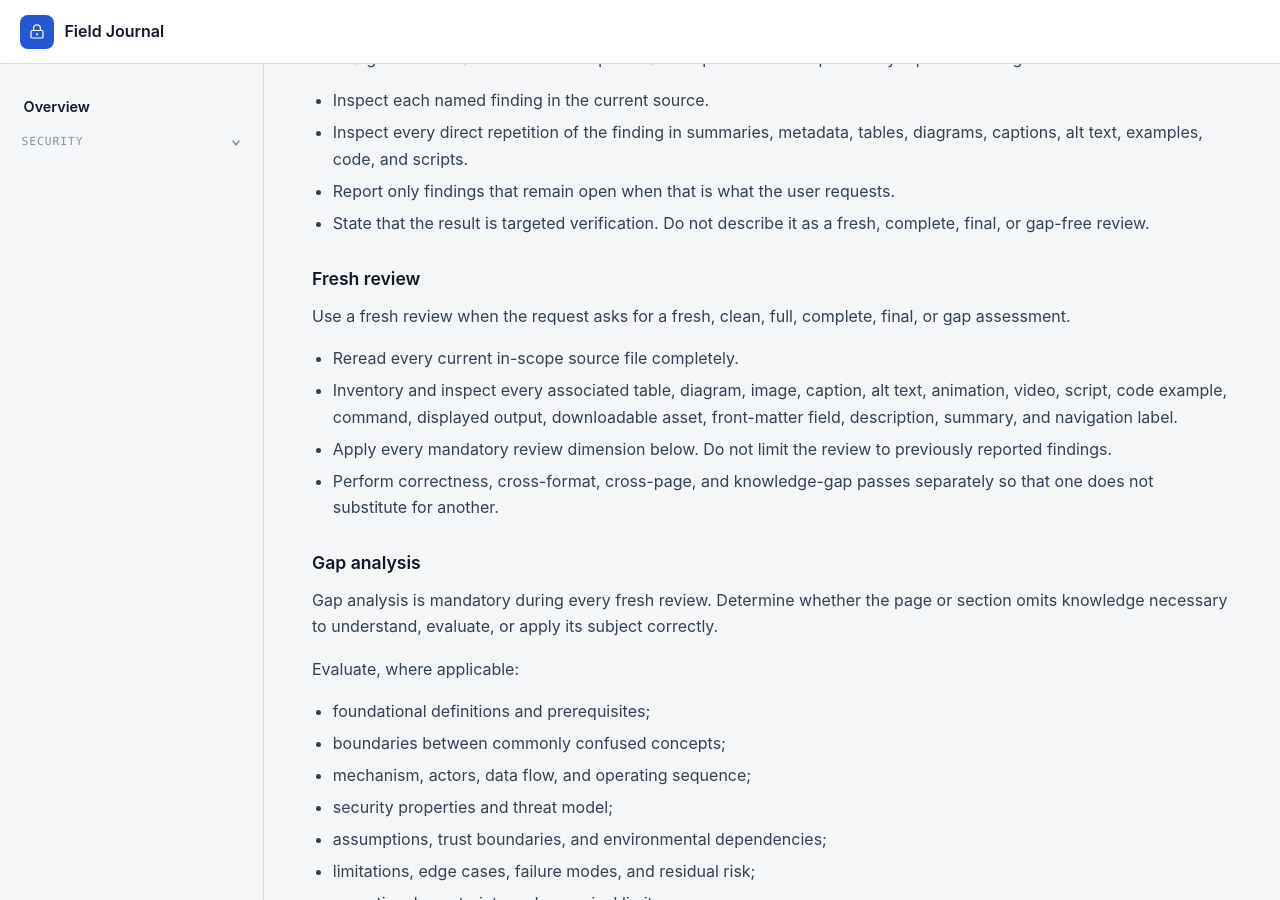
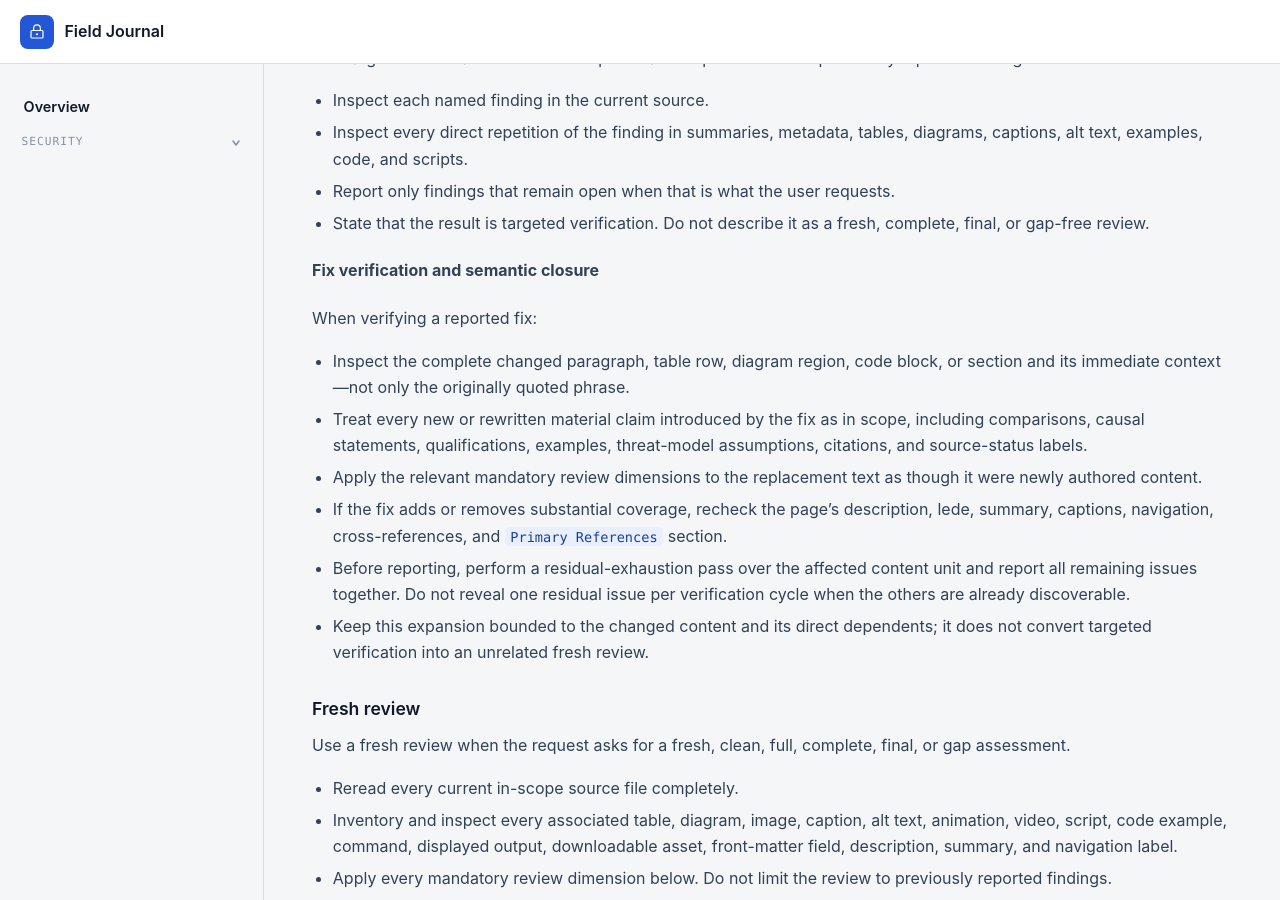
Before and after one commit to llody9977/journal, a Jekyll site: the page built from REVIEW_STANDARD.md, in a window 1280 px wide and 900 px high, scrolled down 572 px. Built offline with Jekyll 4.4.1, drawn with Linux system fonts in a browser that asks for light colours; our own code applies the rules of GitHub Pages for plain Markdown files; some of the changed text lies outside the part shown.

Commit message:
Codify fix-verification and comparative-claim standards in REVIEW_STANDARD.md and WRITING_STYLE.md
Adds a fix-verification and semantic-closure procedure (inspect full changed context, treat new claims as in-scope, recheck dependent metadata), two new review dimensions (comparative-claim symmetry, attacker-state precision), and asset-provenance/rendered-output verification steps to REVIEW_STANDARD.md. Adds matching accuracy rules to WRITING_STYLE.md: consistent comparison axes, explicit attacker-capability/intermediate-step framing for compromise claims, and RFC stream/status distinction.

```diff
--- a/REVIEW_STANDARD.md
+++ b/REVIEW_STANDARD.md
@@ -18,6 +18,17 @@ Use targeted verification when the request names specific fixes or previously re
 - Inspect every direct repetition of the finding in summaries, metadata, tables, diagrams, captions, alt text, examples, code, and scripts.
 - Report only findings that remain open when that is what the user requests.
 - State that the result is targeted verification. Do not describe it as a fresh, complete, final, or gap-free review.
+
+#### Fix verification and semantic closure
+
+When verifying a reported fix:
+
+- Inspect the complete changed paragraph, table row, diagram region, code block, or section and its immediate context—not only the originally quoted phrase.
+- Treat every new or rewritten material claim introduced by the fix as in scope, including comparisons, causal statements, qualifications, examples, threat-model assumptions, citations, and source-status labels.
+- Apply the relevant mandatory review dimensions to the replacement text as though it were newly authored content.
+- If the fix adds or removes substantial coverage, recheck the page's description, lede, summary, captions, navigation, cross-references, and `Primary References` section.
+- Before reporting, perform a residual-exhaustion pass over the affected content unit and report all remaining issues together. Do not reveal one residual issue per verification cycle when the others are already discoverable.
+- Keep this expansion bounded to the changed content and its direct dependents; it does not convert targeted verification into an unrelated fresh review.
 
 ### Fresh review
 
@@ -66,6 +77,8 @@ For every in-scope artifact, review:
 13. Front matter, title, description, lede, navigation, caption, alt text, and summary consistency.
 14. Code, script, command, demonstration, and displayed-output correctness.
 15. Whether illustrative, hypothetical, locally defined, or author-created material is clearly identified.
+16. Comparative-claim symmetry: verify every side of claims using "unlike," "whereas," "compared with," "alone," or equivalent wording against the same comparison axis and compromise scope.
+17. Attacker-state precision: distinguish passive observation, active interaction, database-only disclosure, credential-file disclosure, required server-secret disclosure, full server compromise, direct credential reuse, offline recovery, and downstream impersonation.
 
 ## Required review procedure
 
@@ -80,6 +93,10 @@ A fresh review must follow this procedure:
 7. **Run a cross-format and cross-page pass**: compare repeated claims, terminology, metadata, diagrams, captions, examples, and summaries.
 8. **Run a knowledge-gap pass**: compare the content with the applicable gap-analysis dimensions above.
 9. **Run mechanical validation**: execute applicable syntax, link, script, demonstration, and artifact-integrity checks. State what each check does and does not prove.
+   - For diagrams and other rendered assets, inspect the actual output in an applicable target browser or viewer. XML, HTML, or syntax validity does not prove that mathematical notation, text, positioning, clipping, or semantic relationships render correctly.
+   - For downloadable or executable demonstration assets, verify separately:
+     1. the property demonstrated by the asset; and
+     2. the asset's claimed identity, provenance, or official-source attribution.
 10. **Report the result**: separate required corrections, optional coverage, and review limitations. Report only open findings when requested.
 
 ## Closure requirements
```
Also changed, not shown: WRITING_STYLE.md (+3 -0 lines).
